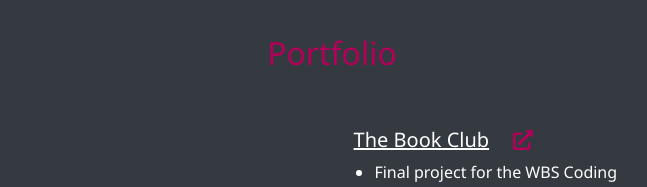
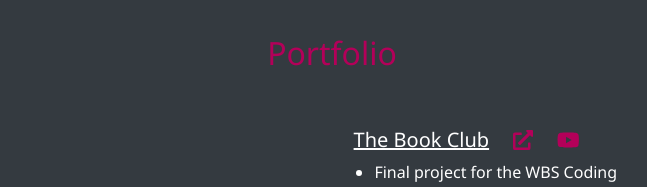
Before and after one commit to Marvelous-Maddie/react-cv, a React (Create React App) app: page / in a window 1280 px wide. Shown: the part 1080-1267 px from the top of the page, without its empty margins (308-955 px from the left). Built offline with nearby package versions, Linux system fonts and the light colour scheme.

Commit message:
Add Youtube Link to Portfolio

```diff
--- a/src/components/Portfolio.js
+++ b/src/components/Portfolio.js
@@ -1,6 +1,6 @@
 import React from 'react';
 import { FontAwesomeIcon } from '@fortawesome/react-fontawesome';
-import { faGithub } from '@fortawesome/free-brands-svg-icons';
+import { faGithub, faYoutube } from '@fortawesome/free-brands-svg-icons';
 import { faExternalLinkAlt } from '@fortawesome/free-solid-svg-icons';
 
 const Portfolio = () => {
@@ -16,6 +16,7 @@ const Portfolio = () => {
           <h5 style={{color: "white", textDecoration: "underline"}}>
             The Book Club
             <a className="ml-4" href="https://the-book-club-2408.web.app/" style={{color: "#b30059"}}><FontAwesomeIcon icon={faExternalLinkAlt} /></a>
+            <a className="ml-4" href="https://youtu.be/PhmN60Yi89I?t=900" style={{color: "#b30059"}}><FontAwesomeIcon icon={faYoutube} /></a>
           </h5>
           <ul style={{width: "18rem", color: "white", marginLeft: "-1.2rem"}}>
             <li>Final project for the WBS Coding School</li>
```
